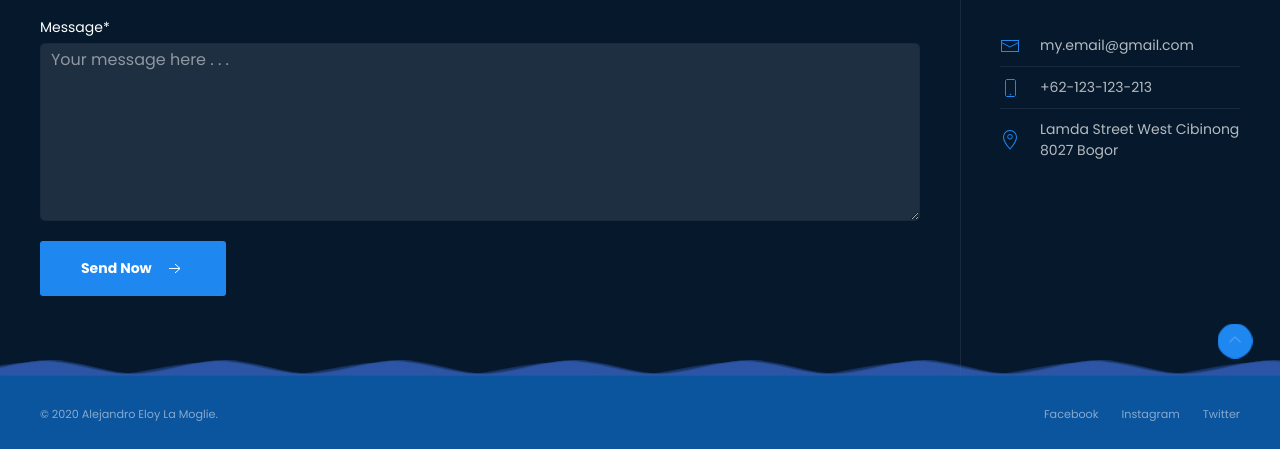
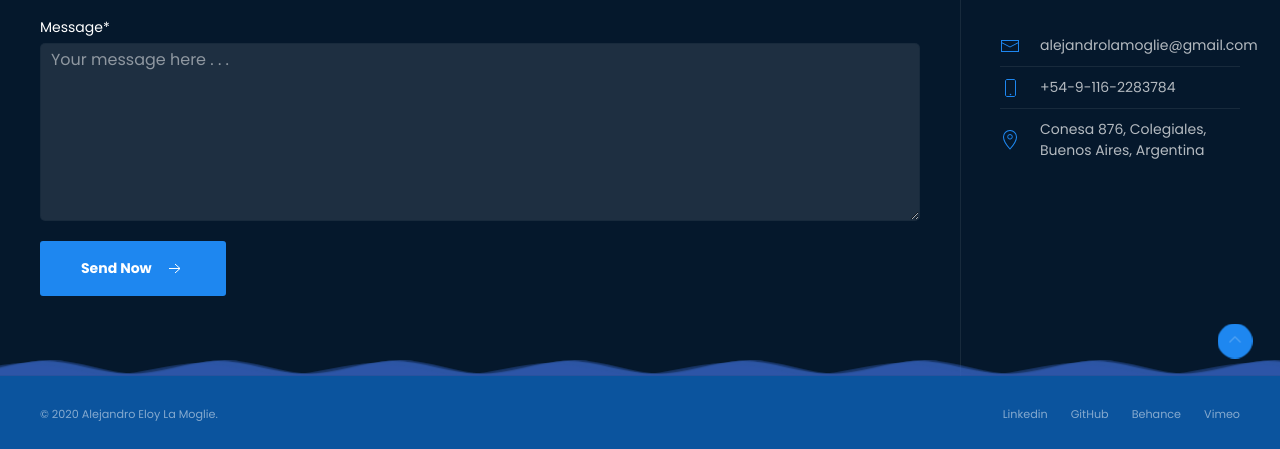
Before and after one commit to alamoglie/Personal_Portfolio, a website: page index.html in a window 1280 px wide. Shown: the part 8698-9147 px from the top of the page. Drawn offline with Linux system fonts and the light colour scheme.

```diff
--- a/index.html
+++ b/index.html
@@ -1108,15 +1108,15 @@
             <ul class="uk-list uk-list-divider uk-text-small yb-contact-mini">
               <li class="uk-flex uk-flex-middle">
                 <span data-uk-icon="mail" class="uk-flex-none uk-text-primary "></span>
-                <span>my.email@gmail.com</span>
+                <span>alejandrolamoglie@gmail.com</span>
               </li>
               <li class="uk-flex uk-flex-middle">
                 <span data-uk-icon="phone" class="uk-flex-none uk-text-primary"></span>
-                <span> +62-123-123-213</span>
+                <span> +54-9-116-2283784</span>
               </li>
               <li class="uk-flex uk-flex-middle">
                 <span data-uk-icon="location" class="uk-flex-none uk-text-primary "></span>
-                <span>Lamda Street West Cibinong 8027 Bogor</span>
+                <span>Conesa 876, Colegiales, Buenos Aires, Argentina</span>
               </li>
             </ul>
           </div>
@@ -1144,9 +1144,10 @@
           </div>
           <div class="uk-margin-remove uk-text-right@s">
             <div class="yb-footer-social">
-              <a href="#">Facebook</a>
-              <a href="#">Instagram</a>
-              <a href="#">Twitter</a>
+              <a href="https://www.linkedin.com/in/alejandro-eloy-la-moglie-2b0674b/">Linkedin</a>
+              <a href="">GitHub</a>
+              <a href="https://www.behance.net/alejandrolamoglie">Behance</a>
+              <a href="https://vimeo.com/user32791480">Vimeo</a>
             </div>
           </div>
         </div>
```
Also changed, not shown: src/img/profile2.jpg.
